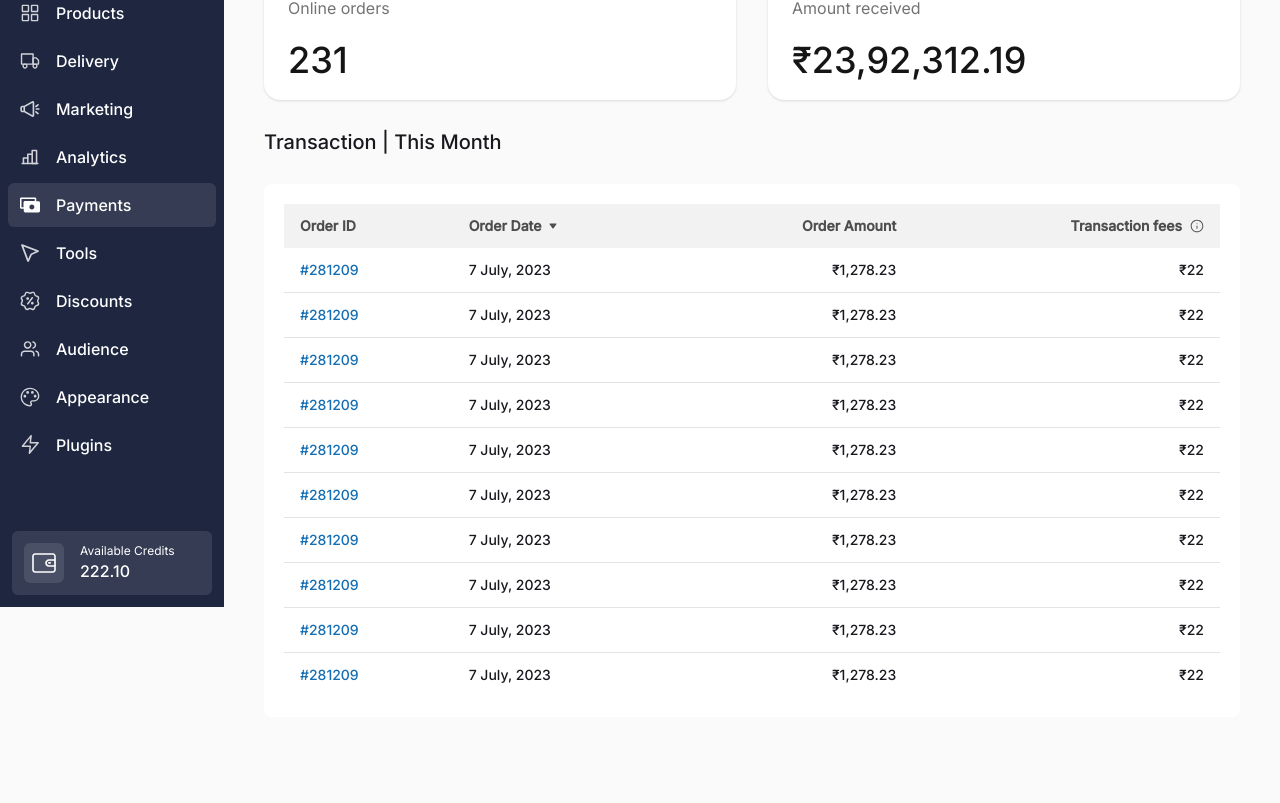
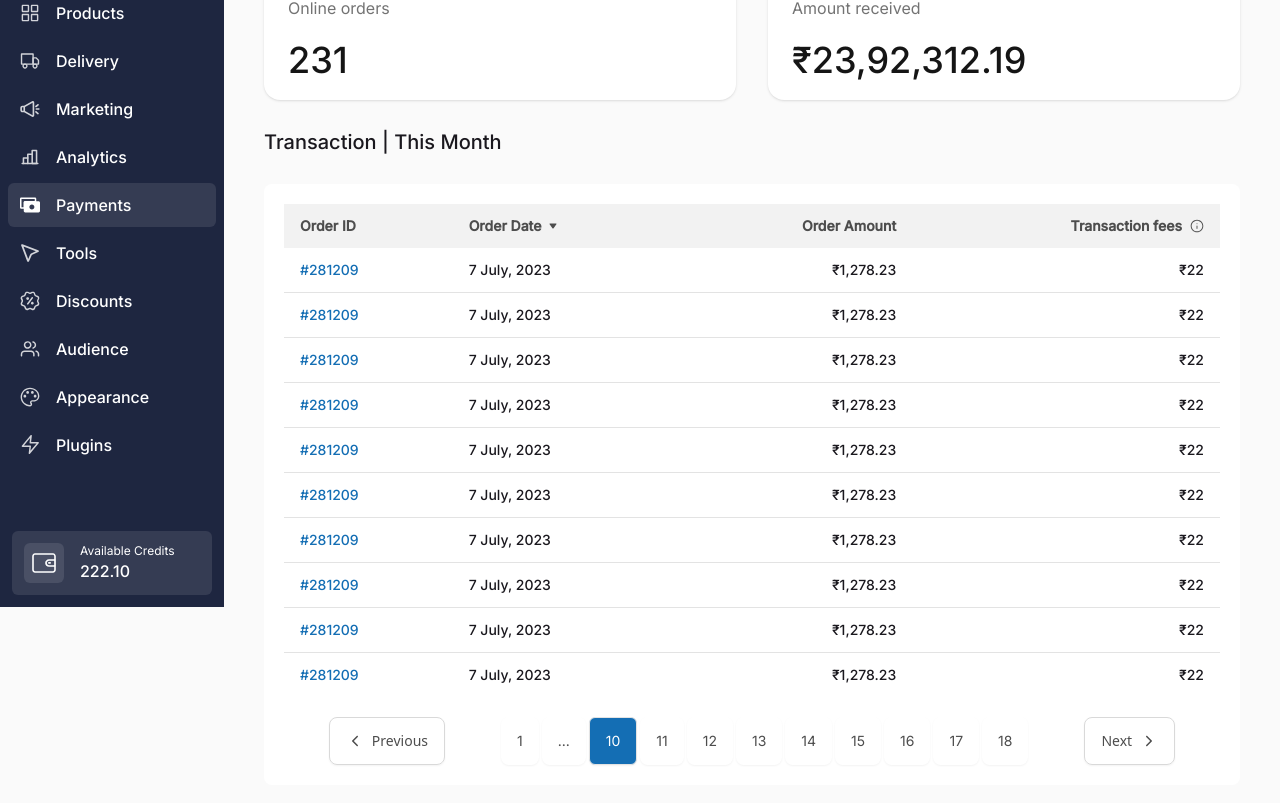
Before and after one commit to sachdevavaibhav/dukaan-dash, a React (Vite) app: page / in a window 1280 px wide. Shown: the part 193-996 px from the top of the page. Before the commit the page ends 938 px from the top, so only its background shows below. Built offline with nearby package versions, Linux system fonts and the light colour scheme.

Commit message:
completed --pagination

```diff
--- a/src/pages/payments/Payments.jsx
+++ b/src/pages/payments/Payments.jsx
@@ -1,6 +1,7 @@
 import Header from "../../components/header/Header"
 import StatCard from "../../components/statCard/StatCard";
 import Table from "./components/Table";
+import Pagination from "./components/Pagination.jsx";
 import {data} from "./data.js"
 
 function Payments() {
@@ -21,6 +22,9 @@ function Payments() {
                 </div>
                 <div className="mb-7 bg-white rounded-lg p-5">
                     <Table data={data} />
+                    <div className="w-full flex justify-center mt-5">
+                        <Pagination />
+                    </div>
                 </div>
             </section>
         </div>
--- /dev/null
+++ b/src/pages/payments/components/Pagination.jsx
@@ -0,0 +1,36 @@
+import prevIcon from '../../../assets/icons/prev.svg';
+import nextIcon from '../../../assets/icons/next.svg';
+
+function Pagination() {
+    return (
+        <div className="flex gap-5 items-center">
+            <div>
+                <button className="btn no-animation bg-transparent text-secondary font-medium text-xs xl:text-sm border border-[#D9D9D9] hover:border-[#D9D9D9] hover:bg-transparent">
+                    <img src={prevIcon} alt="previous" />
+                    Previous
+                </button>
+            </div>
+            <div className="join xl:mx-8">
+                <button className="no-animation font-normal text-xs xl:text-sm text-secondary font-inter xl:mx-1 btn bg-transparent border-none hover:bg-transparent">1</button>
+                <button className="no-animation font-normal text-xs xl:text-sm text-secondary font-inter xl:mx-1 btn bg-transparent border-none hover:bg-transparent">...</button>
+                <button className="no-animation font-normal text-xs xl:text-sm text-white font-inter xl:mx-1 btn bg-link rounded-md hover:bg-link">10</button>
+                <button className="no-animation font-normal text-xs xl:text-sm text-secondary font-inter xl:mx-1 btn bg-transparent border-none hover:bg-transparent">11</button>
+                <button className="no-animation font-normal text-xs xl:text-sm text-secondary font-inter xl:mx-1 btn bg-transparent border-none hover:bg-transparent">12</button>
+                <button className="no-animation font-normal text-xs xl:text-sm text-secondary font-inter xl:mx-1 btn bg-transparent border-none hover:bg-transparent">13</button>
+                <button className="no-animation font-normal text-xs xl:text-sm text-secondary font-inter xl:mx-1 btn bg-transparent border-none hover:bg-transparent">14</button>
+                <button className="no-animation font-normal text-xs xl:text-sm text-secondary font-inter xl:mx-1 btn bg-transparent border-none hover:bg-transparent">15</button>
+                <button className="no-animation font-normal text-xs xl:text-sm text-secondary font-inter xl:mx-1 btn bg-transparent border-none hover:bg-transparent">16</button>
+                <button className="no-animation font-normal text-xs xl:text-sm text-secondary font-inter xl:mx-1 btn bg-transparent border-none hover:bg-transparent">17</button>
+                <button className="no-animation font-normal text-xs xl:text-sm text-secondary font-inter xl:mx-1 btn bg-transparent border-none hover:bg-transparent">18</button>
+            </div>
+            <div>
+                <button className="btn no-animation bg-transparent text-secondary font-medium text-xs xl:text-sm border border-[#D9D9D9] hover:border-[#D9D9D9] hover:bg-transparent">
+                    Next
+                    <img src={nextIcon} alt="next" />
+                </button>
+            </div>
+        </div>
+    )
+}
+
+export default Pagination;
--- a/src/pages/payments/components/Table.jsx
+++ b/src/pages/payments/components/Table.jsx
@@ -1,5 +1,6 @@
 import triangleIcon from '../../../assets/icons/Triangle-Icon.svg';
 import infoIcon from '../../../assets/icons/Info.svg';
+
 function Table({data}) {
     return (
         <div className="overflow-x-auto">
```
Also changed, not shown: src/assets/icons/next.svg (added), src/assets/icons/prev.svg (added).
